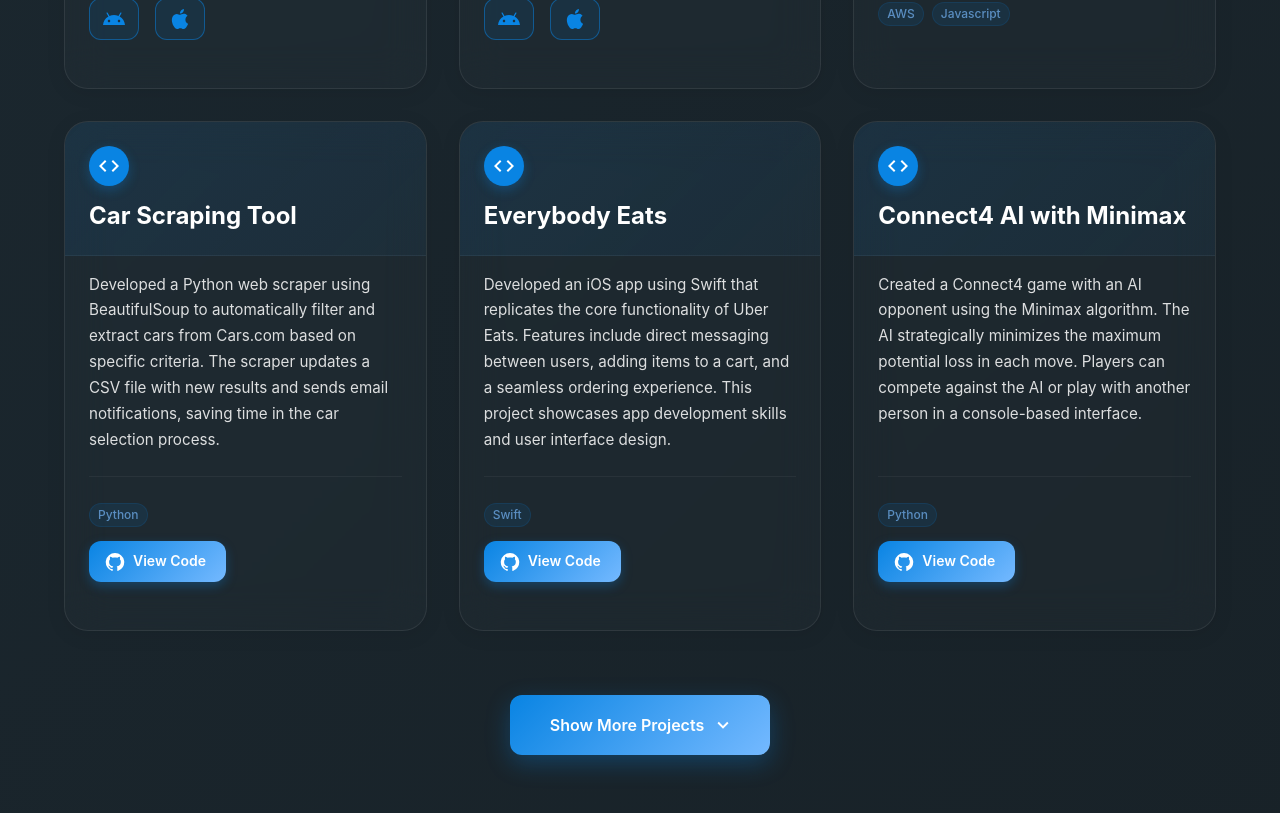
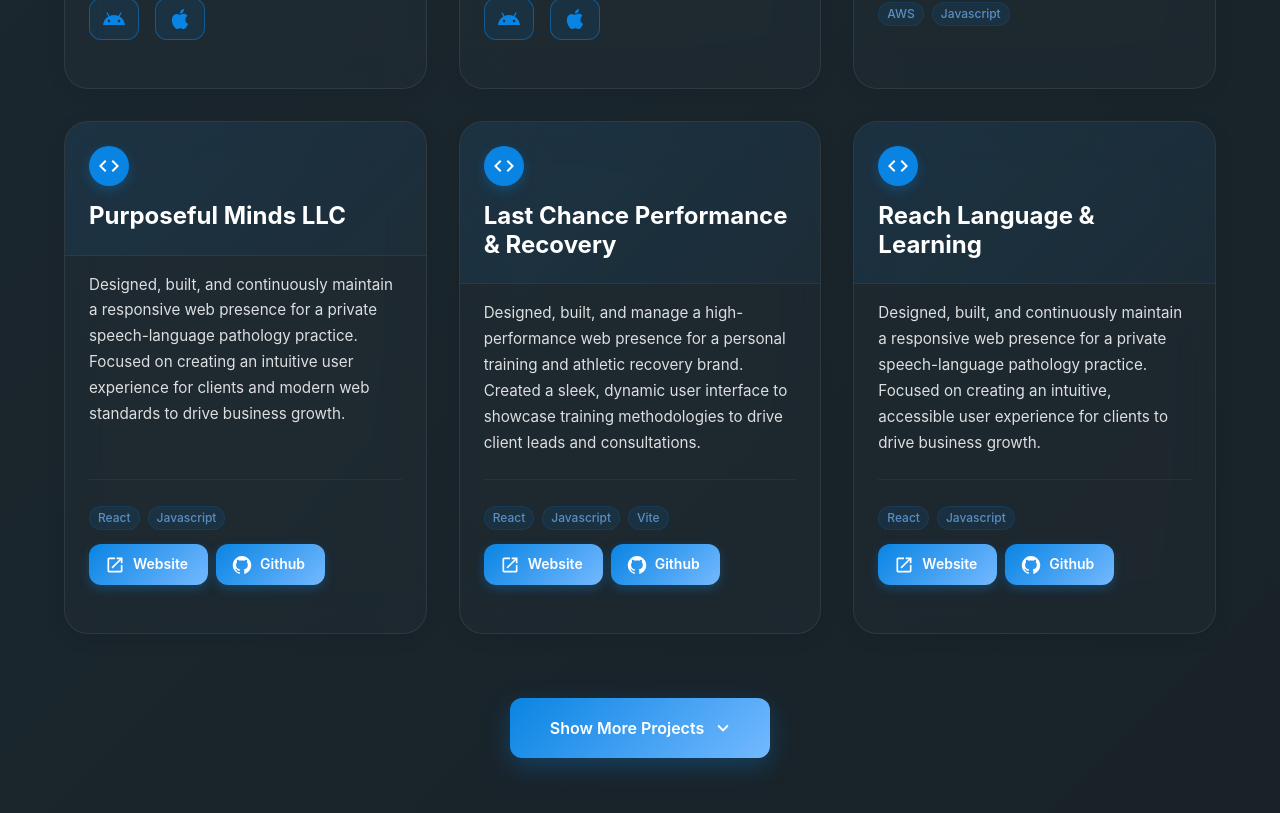
Before and after one commit to asimak4/myPortfolio, a React (Create React App) app: page / in a window 1280 px wide. Shown: the part 2240-3053 px from the top of the page. Built offline with nearby package versions, Linux system fonts and the light colour scheme.

Commit message:
updating project list with new websites

```diff
--- a/src/components/Projects/ProjectCard.tsx
+++ b/src/components/Projects/ProjectCard.tsx
@@ -202,7 +202,7 @@
                     }
                   }}
                 >
-                  {link.includes('github.com') ? 'View Code' : 'Live Demo'}
+                  {link.includes('github.com') ? 'Code' : 'Website'}
                 </Button>
               )}
 
@@ -246,7 +246,7 @@
                           }
                         }}
                       >
-                        {type === 'github' ? 'View Code' : getIcon(type)}
+                        {type === 'github' ? 'Github' : getIcon(type)}
                       </Button>
                     )
                   ))}
--- a/src/components/Projects/projectsList.tsx
+++ b/src/components/Projects/projectsList.tsx
@@ -30,6 +30,42 @@
         description: 'Developed a Golf GPS application that utilizes AWS services and IoT devices to seamlessly track golf carts on the course using live data. Developed the applications frontend using React JS and integrated advanced technologies such as WebSockets, AWS Lambda, DynamoDB, and S3 Buckets for the backend.',
         techUsed: 'AWS, Javascript',
         // link: 'https://github.com/rmccarthy2017/ForeVision/tree/main/fore_vision'
+    },
+    {
+        title: 'Purposeful Minds LLC',
+        description: 'Designed, built, and continuously maintain a responsive web presence for a private speech-language pathology practice. Focused on creating an intuitive user experience for clients and modern web standards to drive business growth.',
+        techUsed: 'React, Javascript',
+        link: 'https://www.purposefulmindsllc.com/',
+        links:{
+          github: 'https://github.com/asimak4/julia_purposeful_minds'
+        }
+    },
+    {
+        title: 'Last Chance Performance & Recovery',
+        description: 'Designed, built, and manage a high-performance web presence for a personal training and athletic recovery brand. Created a sleek, dynamic user interface to showcase training methodologies to drive client leads and consultations.',
+        techUsed: 'React, Javascript, Vite',
+        link: 'https://www.lastchanceprwellness.com/',
+        links:{
+          github: 'https://github.com/asimak4/LastChancePT_Josh_Mendoza'
+        }
+    },
+    // {
+    //     title: 'Natalie Simak Acupuncture',
+    //     description: 'Designed, developed, and maintain a responsive web presence for a private acupuncture practice. Developed a calming, intuitive user interface to establish brand trust.',
+    //     techUsed: 'React, Javascript',
+    //     link: 'https://natalie-simak-acupuncture-v2.vercel.app/',
+    //     links:{
+    //       github: 'https://github.com/asimak4/natalie_simak_acupuncture_v2'
+    //     }
+    // },
+    {
+        title: 'Reach Language & Learning',
+        description: 'Designed, built, and continuously maintain a responsive web presence for a private speech-language pathology practice. Focused on creating an intuitive, accessible user experience for clients to drive business growth.',
+        techUsed: 'React, Javascript',
+        link: 'https://www.reachlanguageandlearning.com/',
+        links:{
+          github: 'https://github.com/asimak4/GabyReachWebsite'
+        }
     },
     {
       title: 'Car Scraping Tool',
```
